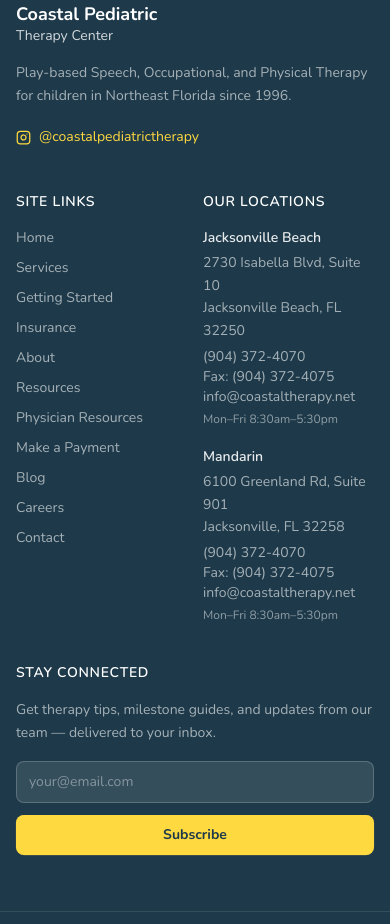
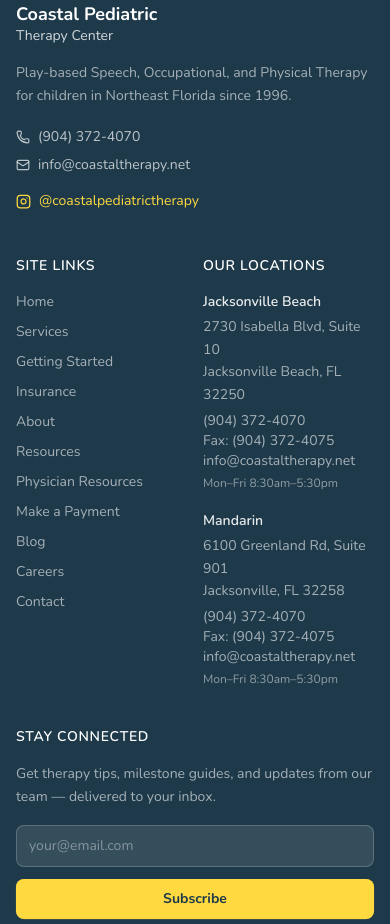
Before and after one commit to AppStudioPros/coastal-pediatric-therapy, a Next.js app: page / in a window 390 px wide. Shown: the part 6160-7084 px from the top of the page. Built offline with nearby package versions, Linux system fonts and the light colour scheme.

Commit message:
feat: footer col 1 — phone + email links above Instagram

```diff
--- a/components/Footer.tsx
+++ b/components/Footer.tsx
@@ -1,5 +1,6 @@
 "use client";
 import Link from "next/link";
+import { Phone, Mail } from "lucide-react";
 function InstagramIcon({ size = 15 }: { size?: number }) {
   return (
     <svg xmlns="http://www.w3.org/2000/svg" width={size} height={size} viewBox="0 0 24 24" fill="none" stroke="currentColor" strokeWidth="2" strokeLinecap="round" strokeLinejoin="round">
@@ -56,6 +57,16 @@
           <p className="text-white/60 text-sm leading-relaxed mb-5">
             Play-based Speech, Occupational, and Physical Therapy for children in Northeast Florida since 1996.
           </p>
+          <div className="flex flex-col gap-2 mb-4">
+            <a href="tel:9043724070" className="inline-flex items-center gap-2 text-sm text-white/70 hover:text-white transition">
+              <Phone size={14} />
+              (904) 372-4070
+            </a>
+            <a href="mailto:info@coastaltherapy.net" className="inline-flex items-center gap-2 text-sm text-white/70 hover:text-white transition">
+              <Mail size={14} />
+              info@coastaltherapy.net
+            </a>
+          </div>
           <a
             href="https://www.instagram.com/coastalpediatrictherapy/"
             target="_blank"
```
